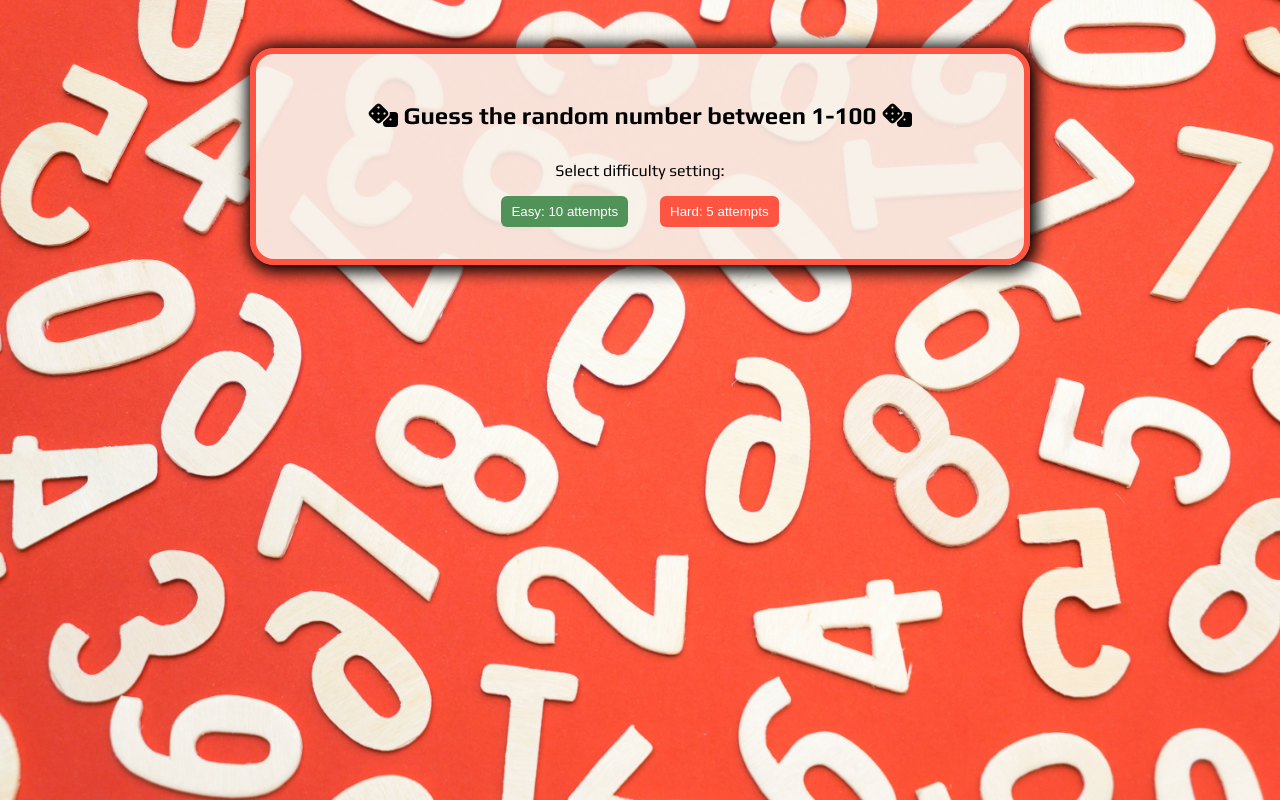
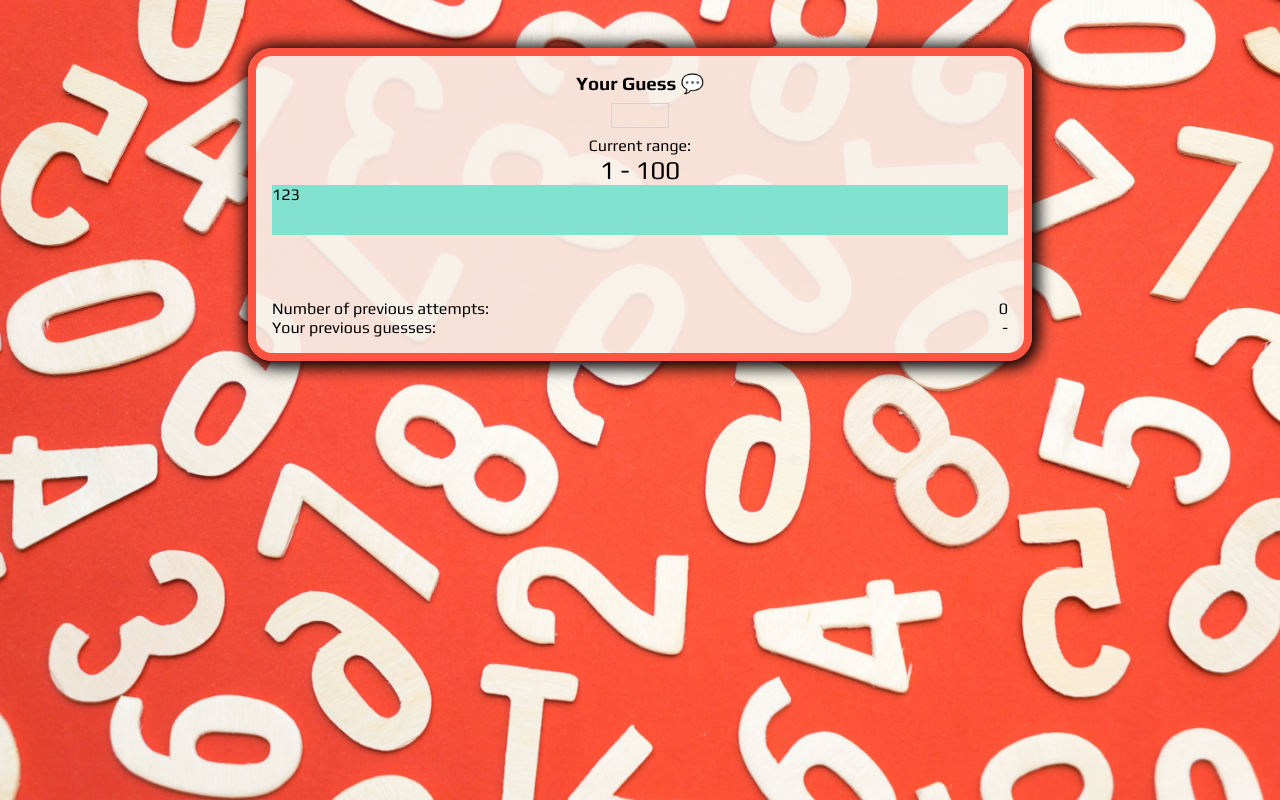
Before and after one commit to Mama-simba/guess-the-number, a plain HTML site: page index.html in a window 1280 px wide. Both pictures are taken after a click on the button "Easy: 10 attempts". Drawn offline with Linux system fonts and the light colour scheme.

Commit message:
Starting the game functionality

```diff
--- a/index.html
+++ b/index.html
@@ -22,8 +22,8 @@
             <section>
                 <p>Select difficulty setting:</p>
                 <div class="buttonscontainer">
-                    <button>Easy: 10 attempts</button>
-                    <button>Hard: 5 attempts</button>
+                    <button onclick="easyMode()">Easy: 10 attempts</button>
+                    <button onclick="hardMode()">Hard: 5 attempts</button>
                 </div>
             </section>
 
--- a/script.js
+++ b/script.js
@@ -11,6 +11,12 @@ function init(){
 function startGameView(){
         document.getElementById("welcomeScreen").style.display = "none";
         document.getElementById("gameArea").style.display = "block";
+}
 
+function easyMode(){
+    startGameView()
+}
 
+function hardMode(){
+    startGameView()
 }
--- a/styles.css
+++ b/styles.css
@@ -18,12 +18,11 @@ body {
     margin: 3rem auto;
     padding: 1rem 0;
     background: rgba(248,241,233,0.9);
-    border: 6px solid #fe5542;
+    border: 0.5rem solid #fe5542;
     border-radius: 1.5rem;
     text-align: center;
     -webkit-box-shadow: 2px 2px 15px 5px #000000;
     box-shadow: 2px 2px 15px 5px #000000;
-
 }
 
 
```
